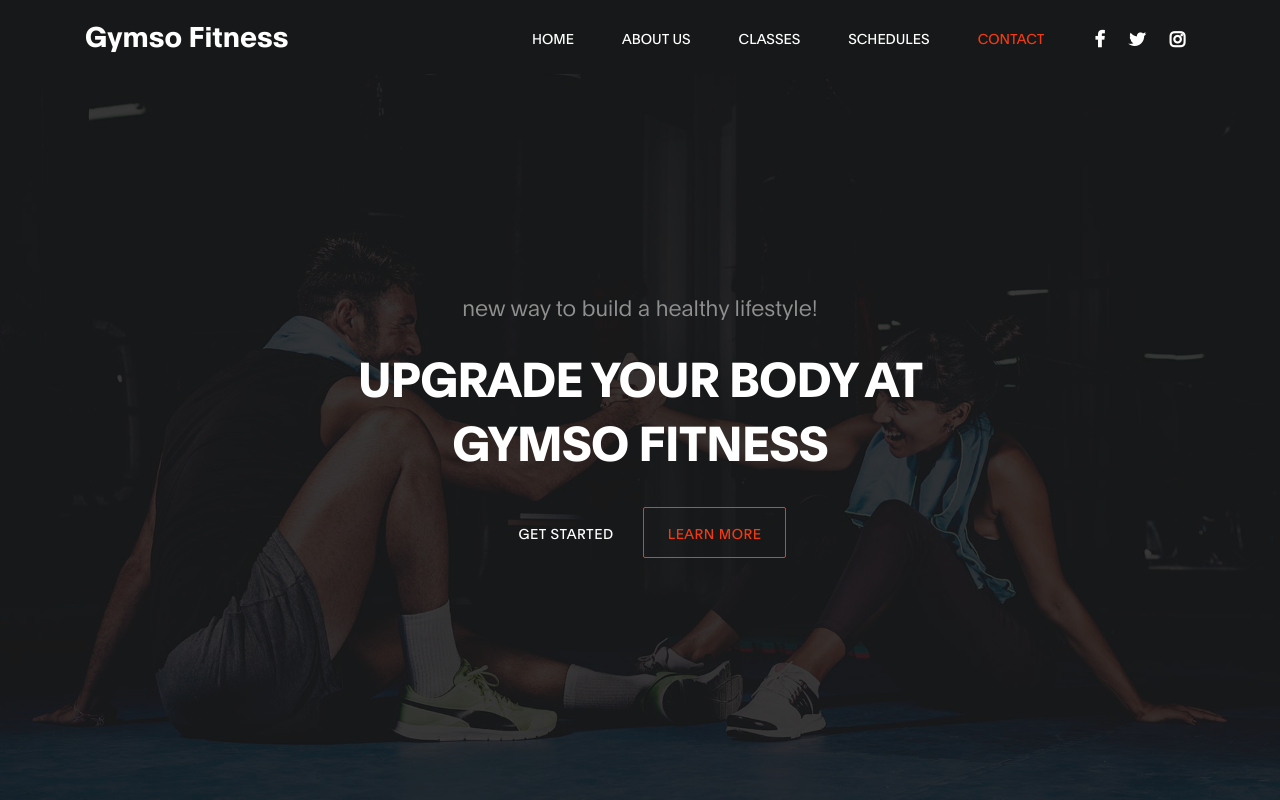
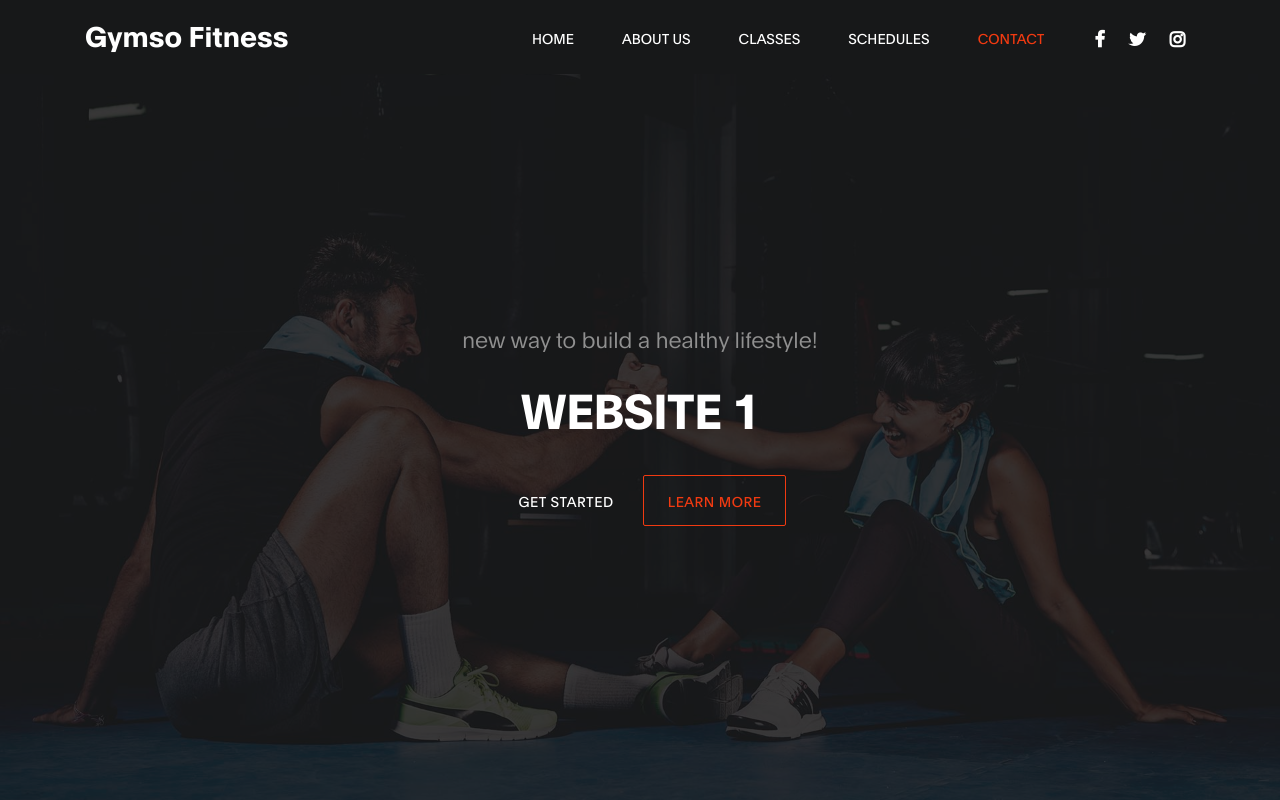
Before and after one commit to jebincvarghese/Gymso-Fitness-Template, a plain HTML site: page index.html in a window 1280 px wide. Shown: the top 800 px of the page. Drawn offline with Linux system fonts and the light colour scheme.

Commit message:
version change

```diff
--- a/index.html
+++ b/index.html
@@ -82,7 +82,7 @@ https://www.tooplate.com/view/2119-gymso-fitness
 
                                     <h6 data-aos="fade-up" data-aos-delay="300">new way to build a healthy lifestyle!</h6>
 
-                                    <h1 class="text-white" data-aos="fade-up" data-aos-delay="500">Upgrade your body at Gymso Fitness</h1>
+                                    <h1 class="text-white" data-aos="fade-up" data-aos-delay="500">Website 1</h1>
 
                                     <a href="#feature" class="btn custom-btn mt-3" data-aos="fade-up" data-aos-delay="600">Get started</a>
 
```
